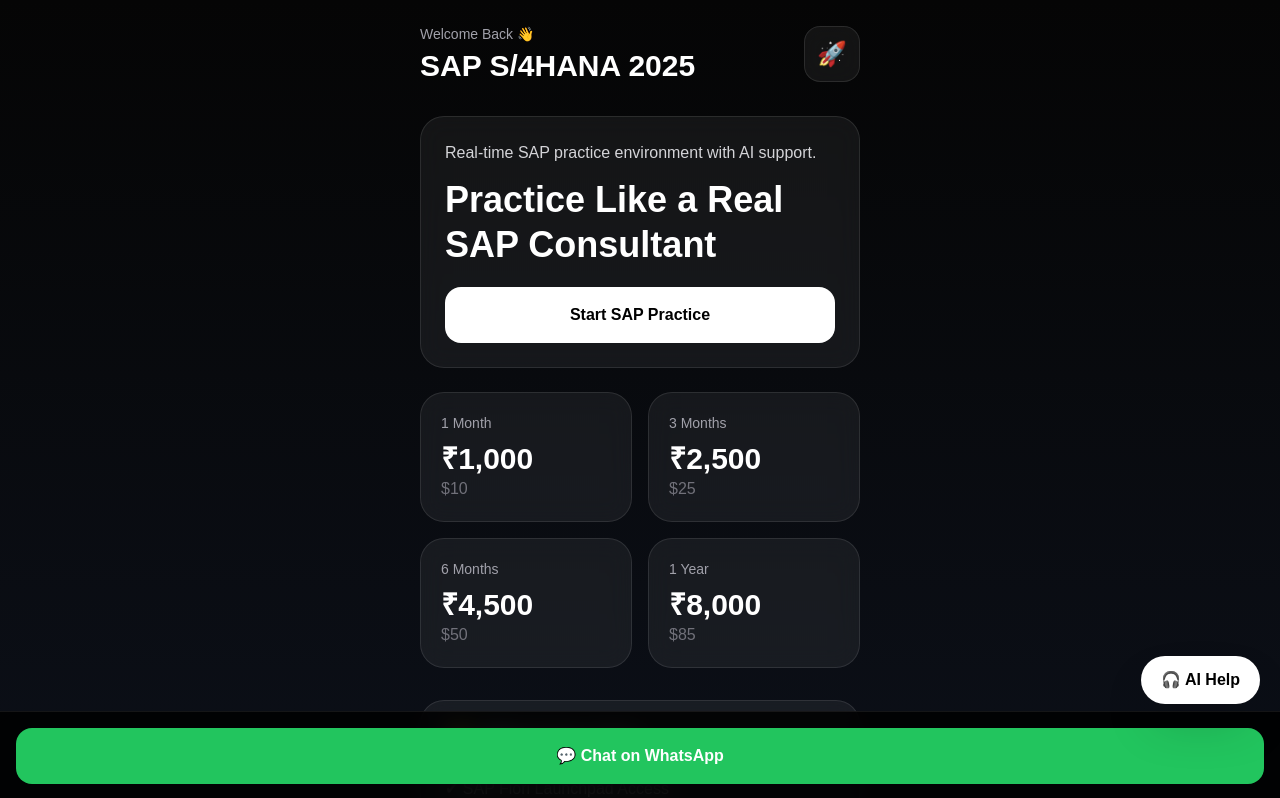
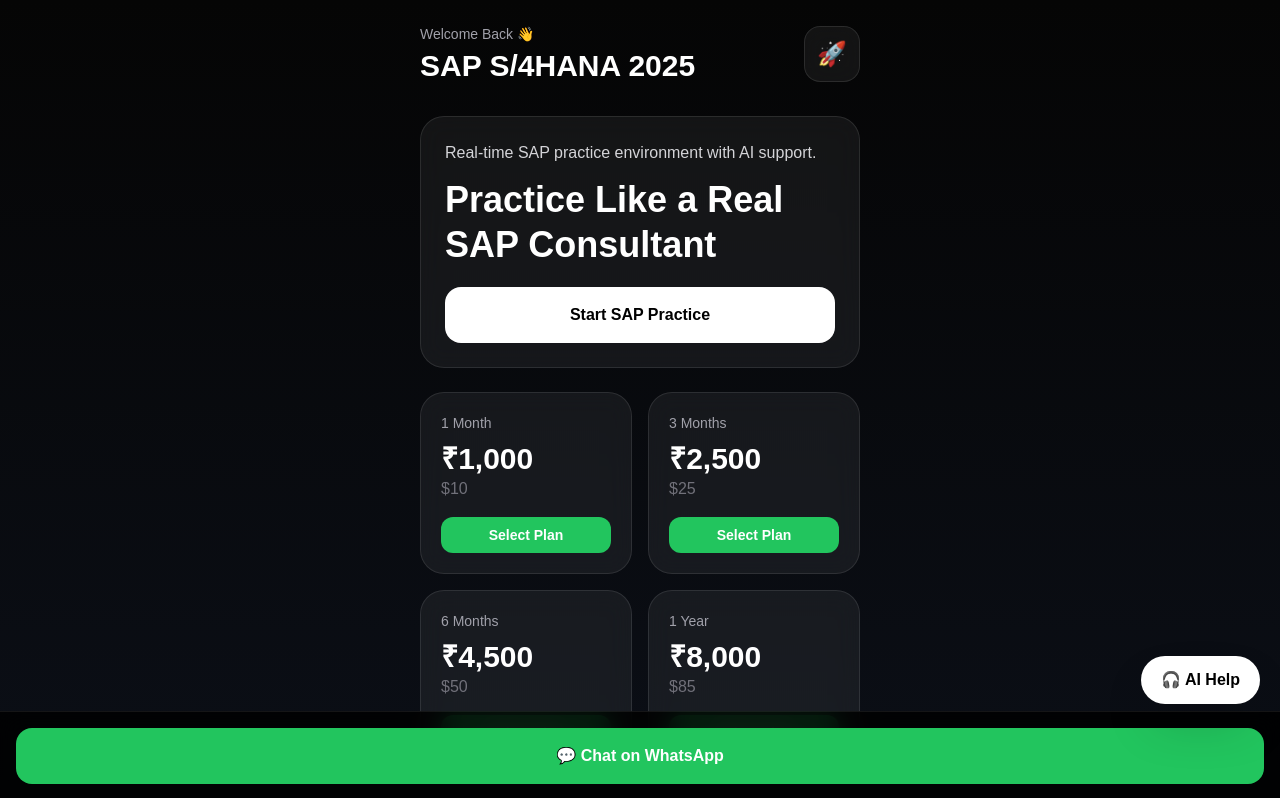
Before and after one commit to bhimsunnyraj-bolluru/Sap-livekit, a Next.js app: page / in a window 1280 px wide. Shown: the top 798 px of the page. Built offline with nearby package versions, Linux system fonts and the light colour scheme.

Commit message:
Add WhatsApp links for subscription plans

```diff
--- a/app/page.tsx
+++ b/app/page.tsx
@@ -2,7 +2,34 @@ import VoiceAssistant from '../components/VoiceAssistant'
 import LeadForm from '../components/LeadForm'
 
 export default function Home() {
-  const whatsappLink = 'https://wa.me/918332992627?text=Hi%20I%20am%20interested%20in%20SAP%20S%2F4HANA%20Live%20Access'
+  const whatsappBase = 'https://wa.me/918332992627?text='
+
+  const plans = [
+    {
+      duration: '1 Month',
+      price: '₹1,000',
+      usd: '$10',
+      message: 'Hi, I am interested in the 1 Month SAP S/4HANA plan for ₹1,000 / $10',
+    },
+    {
+      duration: '3 Months',
+      price: '₹2,500',
+      usd: '$25',
+      message: 'Hi, I am interested in the 3 Months SAP S/4HANA plan for ₹2,500 / $25',
+    },
+    {
+      duration: '6 Months',
+      price: '₹4,500',
+      usd: '$50',
+      message: 'Hi, I am interested in the 6 Months SAP S/4HANA plan for ₹4,500 / $50',
+    },
+    {
+      duration: '1 Year',
+      price: '₹8,000',
+      usd: '$85',
+      message: 'Hi, I am interested in the 1 Year SAP S/4HANA plan for ₹8,000 / $85',
+    },
+  ]
 
   return (
     <main className="mobile-container px-5 py-6">
@@ -30,7 +57,7 @@ export default function Home() {
           </h2>
 
           <a
-            href={whatsappLink}
+            href={`${whatsappBase}${encodeURIComponent('Hi I am interested in SAP S/4HANA Live Access')}`}
             target="_blank"
             className="block bg-white text-black text-center py-4 rounded-2xl font-bold"
           >
@@ -39,29 +66,22 @@ export default function Home() {
         </div>
 
         <div className="grid grid-cols-2 gap-4 mb-8">
-          <div className="glass-card rounded-3xl p-5">
-            <p className="text-zinc-400 text-sm">1 Month</p>
-            <h2 className="text-3xl font-bold mt-2">₹1,000</h2>
-            <p className="text-zinc-500">$10</p>
-          </div>
+          {plans.map((plan) => (
+            <a
+              key={plan.duration}
+              href={`${whatsappBase}${encodeURIComponent(plan.message)}`}
+              target="_blank"
+              className="glass-card rounded-3xl p-5 block active:scale-95 transition"
+            >
+              <p className="text-zinc-400 text-sm">{plan.duration}</p>
+              <h2 className="text-3xl font-bold mt-2">{plan.price}</h2>
+              <p className="text-zinc-500 mb-4">{plan.usd}</p>
 
-          <div className="glass-card rounded-3xl p-5">
-            <p className="text-zinc-400 text-sm">3 Months</p>
-            <h2 className="text-3xl font-bold mt-2">₹2,500</h2>
-            <p className="text-zinc-500">$25</p>
-          </div>
-
-          <div className="glass-card rounded-3xl p-5">
-            <p className="text-zinc-400 text-sm">6 Months</p>
-            <h2 className="text-3xl font-bold mt-2">₹4,500</h2>
-            <p className="text-zinc-500">$50</p>
-          </div>
-
-          <div className="glass-card rounded-3xl p-5">
-            <p className="text-zinc-400 text-sm">1 Year</p>
-            <h2 className="text-3xl font-bold mt-2">₹8,000</h2>
-            <p className="text-zinc-500">$85</p>
-          </div>
+              <div className="bg-green-500 text-white text-center py-2 rounded-xl text-sm font-bold">
+                Select Plan
+              </div>
+            </a>
+          ))}
         </div>
 
         <div className="glass-card rounded-3xl p-6 mb-8">
@@ -83,7 +103,7 @@ export default function Home() {
 
       <div className="bottom-nav">
         <a
-          href={whatsappLink}
+          href={`${whatsappBase}${encodeURIComponent('Hi I am interested in SAP S/4HANA Live Access')}`}
           target="_blank"
           className="block bg-green-500 text-center text-white py-4 rounded-2xl font-bold"
         >
```
